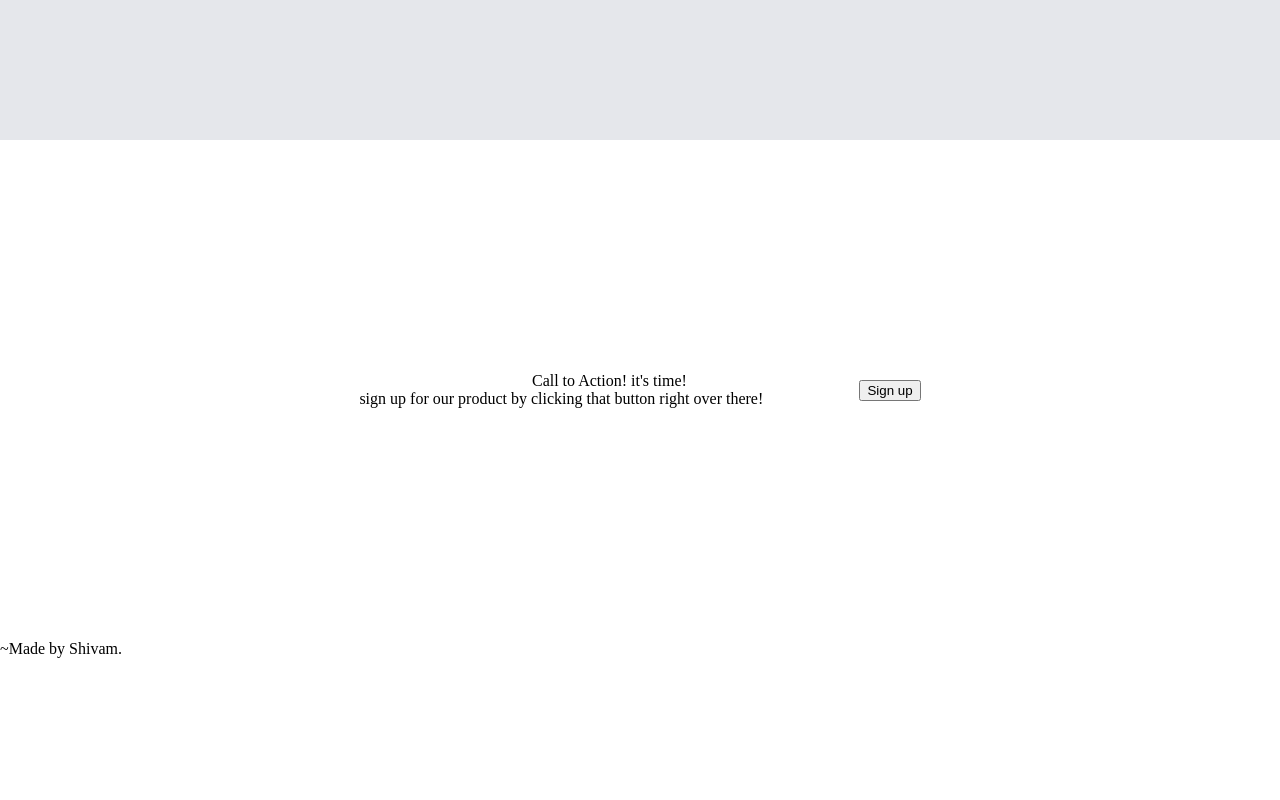
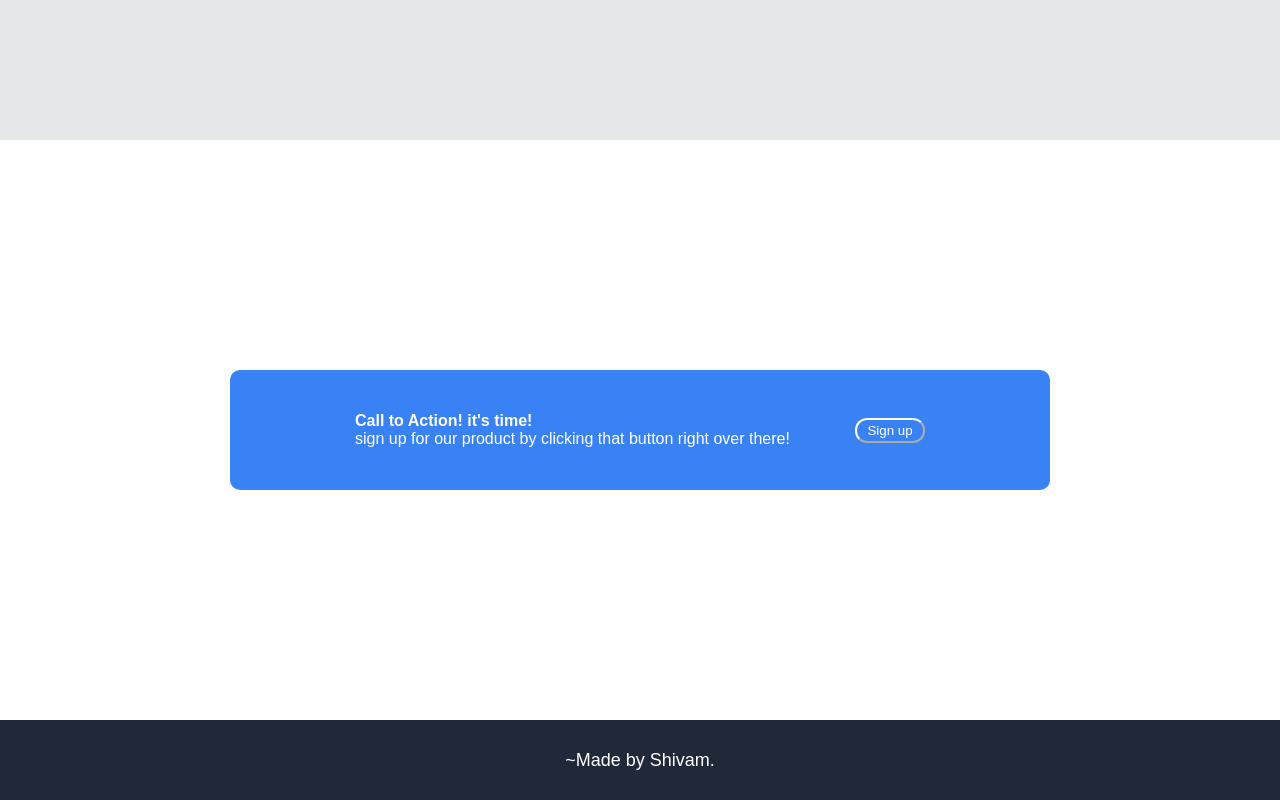
Before and after one commit to Godlearningtocode/Landing-page-2.0, a plain HTML site: page index.html in a window 1280 px wide. Shown: the part 1405-2205 px from the top of the page. Before the commit the page ends 2063 px from the top, so only its background shows below. Drawn offline with Linux system fonts and the light colour scheme.

Commit message:
completed the css

```diff
--- a/styles.css
+++ b/styles.css
@@ -2,6 +2,7 @@ body{
     display: flex;
     flex-direction: column;
     margin: 0;
+    font-family: sans-serif;
 }
 
 .container1 {
@@ -97,19 +98,48 @@ body{
 
 .container4 {
     display: flex;
-    min-height: 500px;
     justify-content: center;
     align-items: center;
+    margin: 230px;
+    height: 120px;
+    background-color: #3882f6;
+    border-radius: 10px;
 }
 
-.signup {
+.Signup {
     display: flex;
+    flex-direction: column;
+    color: white;
+}
+
+.Signup .header {
+    display: flex;
+    justify-content: flex-start;
+    font-weight: bolder;
+}
+
+.Signup .content {
+    display: flex;
+    justify-content: flex-start;
+}
+
+.container4 button {
+    display: flex;
+    justify-content: center;
+    align-items: center;
+    background-color: #3882f6;
+    color: white;
+    border-radius: 12px;
+    border-color: white;
+    height: 25px;
+    width: 70px;
 }
 
 .header {
     display: flex;
     flex: 1;
     justify-content: space-around;
+    gap: 170px;
 }
 
 #header {
@@ -172,3 +202,15 @@ a {
     background-color: grey;
     border-radius: 15%;;
 }
+
+footer {
+    display: flex;
+    justify-content: center;
+    align-items: center;
+    text-align: center;
+    background-color: #1f2937;
+    font-size: 18px;
+    color: white;
+    font-family: sans-serif;
+    min-height: 80px;
+}
```
